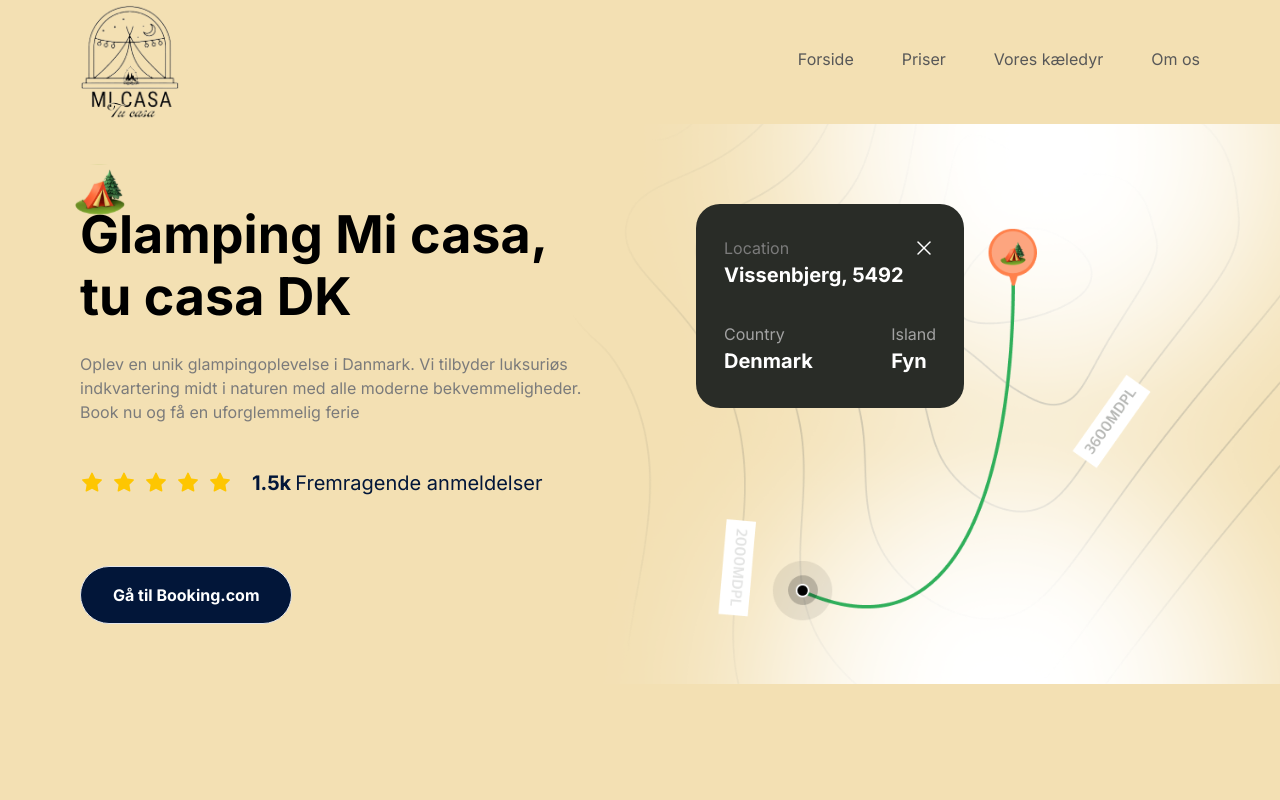
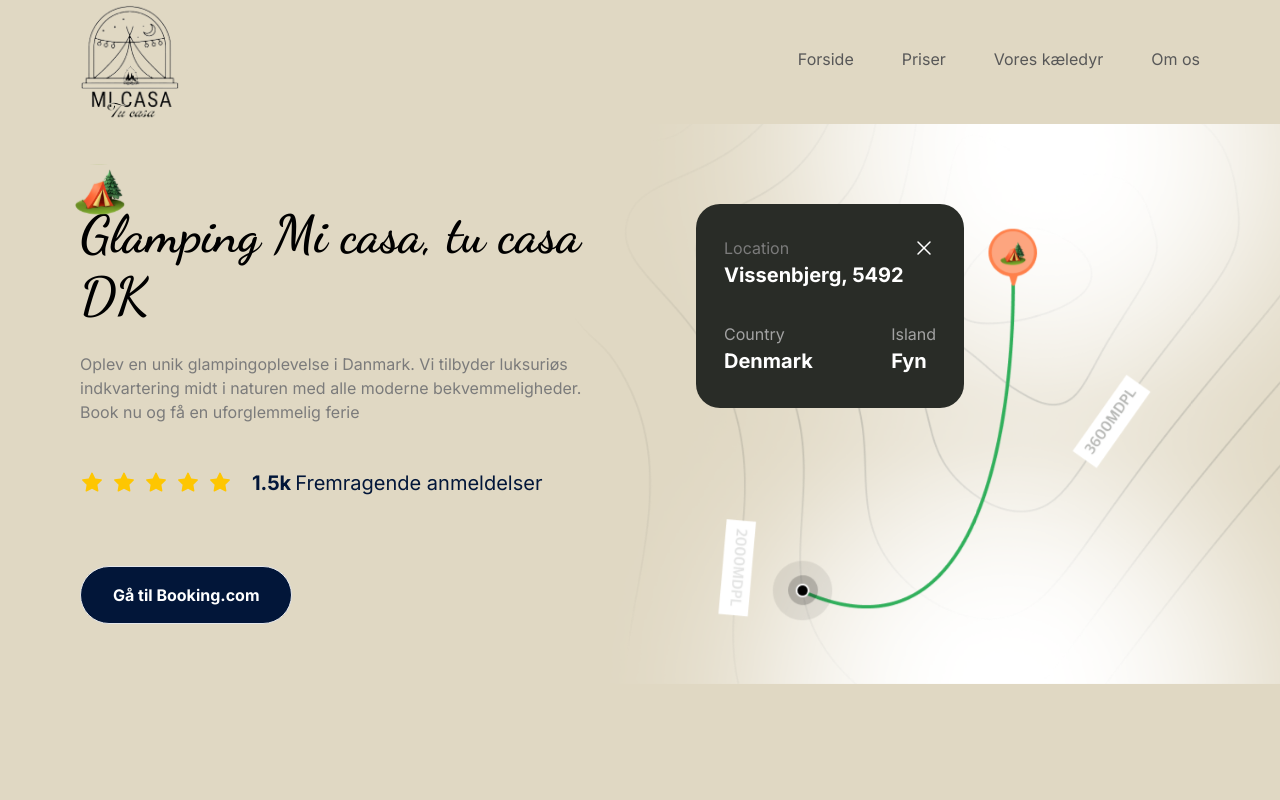
Before and after one commit to brumar77/test, a Next.js app: page / in a window 1280 px wide. Shown: the top 800 px of the page. Built offline with nearby package versions, Linux system fonts and the light colour scheme.

Commit message:
animaciones

```diff
--- a/app/globals.css
+++ b/app/globals.css
@@ -1,6 +1,8 @@
 @import url('https://fonts.googleapis.com/css2?family=Inter:wght@400;500;600;700;800&display=swap');
 
 @import url('https://fonts.googleapis.com/css2?family=Outfit:wght@100..900&display=swap');
+
+@import url('https://fonts.googleapis.com/css2?family=Dancing+Script:wght@400..700&display=swap');
 
 
 @tailwind base;
@@ -15,13 +17,22 @@
 
 body {
   font-family: Inter;
-  background-color: #F3E0B3;
+  /* background-color: #F3E0B3; */
+  background-color: rgb(224, 216, 195);
 }
 
 @layer utilities {
 
+  /* .animate-slide-in-right {
+    @apply animate-slide-in-right;
+  } */
+
   .font-outfit {
     font-family: 'Outfit', sans-serif; /* Utiliza la fuente de Google */
+  }
+
+  .font-dancing {
+    font-family: 'Dancing Script', cursive; /* Utiliza la fuente de Google */
   }
   .btn_white {
     @apply  border-white bg-white px-8 py-3 text-green-50
--- a/components/GetApp.tsx
+++ b/components/GetApp.tsx
@@ -44,7 +44,7 @@ export const GetApp = () => {
         </div>
 
         <div className="flex flex-1 items-center justify-end">
-          <Image src="/phones.png" alt="phones" width={550} height={870} />
+          <Image className="hidden md:block" src="/phones.png" alt="phones" width={550} height={870} />
         </div>
       </div>
     </section>
--- a/components/Hero.tsx
+++ b/components/Hero.tsx
@@ -6,9 +6,9 @@ import { SOCIALS } from "@/constants";
 export const Hero = () => {
   return (
     <section className="max-container padding-container flex flex-col gap-20 py-10 pb-32 md:gap-28 lg:py-20 xl:flex-row ">
-      <div className="hero-map" />
+      <div className="hero-map animate-slide-in-right" />
 
-      <div className="relative z-20 flex flex-1 flex-col xl:w-1/2">
+      <div className="relative z-20 flex flex-1 flex-col xl:w-1/2 animate-slide-in-left ">
         <Image
           src="/camp.svg"
           alt="camp"
@@ -17,7 +17,7 @@ export const Hero = () => {
           className="absolute left-[-5px] top-[-40px] w-10 lg:w-[50px]"
         />
 
-        <h1 className="bold-52 lg:bold-52">Glamping Mi casa, tu casa DK</h1>
+        <h1 className="bold-52 font-dancing lg:bold-52">Glamping Mi casa, tu casa DK</h1>
 
         {/* <p className="regular-16 mt-6 text-gray-30 xl:max-w-[520px]">
           Imagine waking up surrounded by the serenity of nature without giving
@@ -74,7 +74,7 @@ export const Hero = () => {
         </div>
       </div>
 
-      <div className="relative flex flex-1 items-start">
+      <div className="relative flex flex-1 items-start animate-slide-in-right">
         <div className="relative z-20 flex w-[268px] flex-col gap-8 rounded-3xl bg-green-90 px-7 py-8">
           <div className="flex flex-col">
             <div className="flexBetween">
--- a/tailwind.config.ts
+++ b/tailwind.config.ts
@@ -1,56 +1,72 @@
 /** @type {import('tailwindcss').Config} */
 module.exports = {
   content: [
-    './pages/**/*.{js,ts,jsx,tsx,mdx}',
-    './components/**/*.{js,ts,jsx,tsx,mdx}',
-    './app/**/*.{js,ts,jsx,tsx,mdx}',
+    "./pages/**/*.{js,ts,jsx,tsx,mdx}",
+    "./components/**/*.{js,ts,jsx,tsx,mdx}",
+    "./app/**/*.{js,ts,jsx,tsx,mdx}",
   ],
   theme: {
     extend: {
+      keyframes: {
+        "slide-in-right": {
+          "0%": { transform: "translateX(100%)", opacity: "0" },
+          "100%": { transform: "translateX(0)", opacity: "1" },
+        },
+        "slide-in-left": {
+          "0%": { transform: "translateX(-100%)", opacity: "0" },
+          "100%": { transform: "translateX(0)", opacity: "1" },
+        },
+      },
+      animation: {
+        "slide-in-right": "slide-in-right 0.5s ease-out forwards",
+        "slide-in-left": "slide-in-left 0.5s ease-out forwards",
+      },
       colors: {
         green: {
-          50: '#30AF5B',
-          90: '#292C27',
+          50: "#30AF5B",
+          90: "#292C27",
         },
         gray: {
-          10: '#EEEEEE',
-          20: '#A2A2A2',
-          30: '#7B7B7B',
-          50: '#585858',
-          90: '#141414',
+          10: "#EEEEEE",
+          20: "#A2A2A2",
+          30: "#7B7B7B",
+          50: "#585858",
+          90: "#141414",
         },
         orange: {
-          50: '#FF814C',
+          50: "#FF814C",
         },
         blue: {
-          70: '#021639',
+          70: "#021639",
         },
         yellow: {
-          50: '#FEC601',
+          50: "#FEC601",
         },
         champagne: {
-          50: '#F3E0B3',
-          70: '#BDA585',
-          90: '#A6845b',
+          50: "#F3E0B3",
+          70: "#BDA585",
+          90: "#A6845b",
         },
       },
       backgroundImage: {
-        'bg-img-1': "url('/price/glamping-in-denmark-mi-casa-tu-casa-best-price-2.jpg')",
-        'bg-img-2': "url('/price/glamping-in-denmark-mi-casa-tu-casa-price-0.jpg')",
-        'feature-bg': "url('/feature-bg.png')",
+        "bg-img-1":
+          "url('/price/glamping-in-denmark-mi-casa-tu-casa-best-price-2.jpg')",
+        "bg-img-2":
+          "url('/price/glamping-in-denmark-mi-casa-tu-casa-price-0.jpg')",
+        "feature-bg": "url('/feature-bg.png')",
         pattern: "url('/pattern.png')",
-        'pattern-2': "url('/pattern-bg.png')",
+        "pattern-2": "url('/pattern-bg.png')",
       },
       screens: {
-        xs: '400px',
-        '3xl': '1680px',
-        '4xl': '2200px',
+        xs: "400px",
+        "3xl": "1680px",
+        "4xl": "2200px",
       },
       maxWidth: {
-        '10xl': '1512px',
+        "10xl": "1512px",
       },
       borderRadius: {
-        '5xl': '40px',
+        "5xl": "40px",
       },
     },
   },
```
